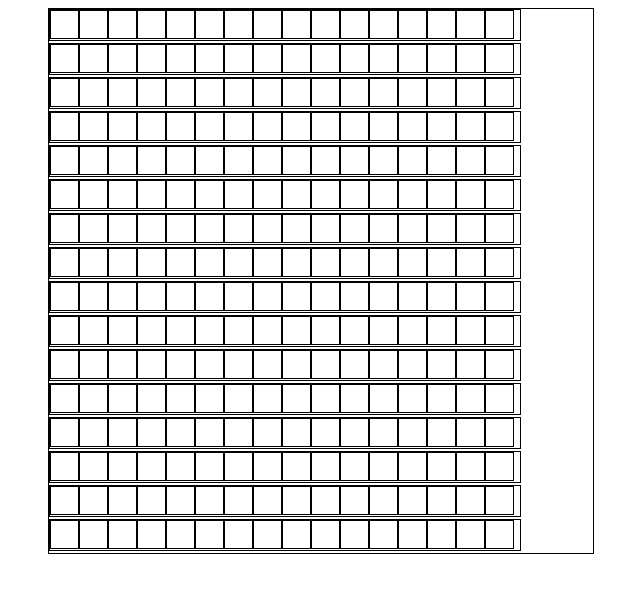
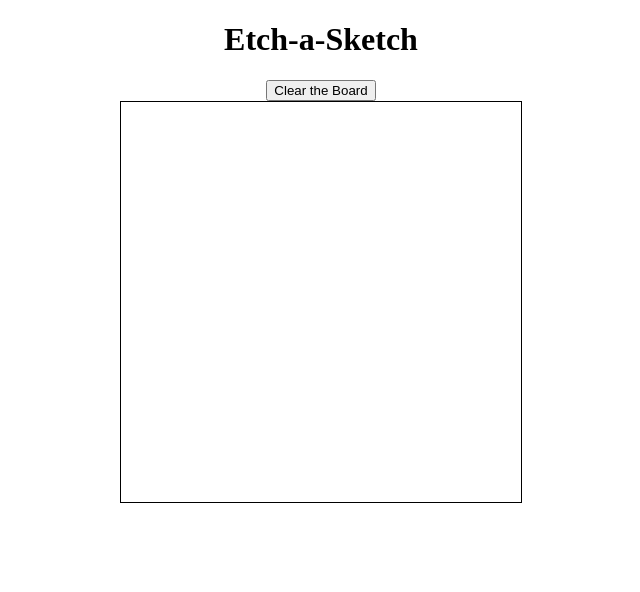
Before and after one commit to Justin-Welsh/etch-a-sketch, a plain HTML site: page index.html in a window 1280 px wide. Shown: the whole page, without its empty margins (319-959 px from the left). Drawn offline with Linux system fonts and the light colour scheme.

Commit message:
Figured out a very rough and cobbled together solution. Marking as finished

```diff
--- a/index.html
+++ b/index.html
@@ -5,7 +5,9 @@
     <title>Etch a Sketch</title>
 </head>
 <body>
-    <div class="board"></div>
+    <h1>Etch-a-Sketch</h1>
+    <button id="button" class="clear">Clear the Board</button>
+    <div id="container" class="board"></div>
     <script src="script.js"></script>
 </body>
 </html>
--- a/script.css
+++ b/script.css
@@ -1,20 +1,28 @@
+:root {
+    --num-boxes: 32;
+}
+
 .board {
+    display: grid;
+    grid-template-columns: repeat(var(--num-boxes), 1fr);
+    grid-template-rows: repeat(var(--num-boxes), 1fr);
     margin: 0 auto;
     border: 1px solid #000;
-    height: 544px;
-    width: 544px;
+    height: 400px;
+    width: 400px;
 }
 
-#row {
-    background-color: transparent;
-    height: 30px;
-    width: 470px;
+.clear {
+    display: block;
+    margin: 0 auto;
 }
 
 .square {
-    display: inline-block;
-    border: 1px solid #000;
-    height: 27px;
-    width: 27px;
-    background: #fff;
+    display: block;
+    background-color: #fff;
+
 }
+
+h1 {
+    text-align: center;
+}
--- a/script.js
+++ b/script.js
@@ -1,51 +1,33 @@
-/*
-    Board size is 512px
-    Each square needs to be 32px
-*/
+let root = document.documentElement;
+let container = document.querySelector("#container");
+let button = document.getElementById("button");
 
 
-const board = document.querySelector(".board");
-
-function populateBoard() {
-    var i = 0;
-
-
-    // create 16 rows within the board div
-    while(i < 16) {
-        var row = document.createElement("div");
-        row.setAttribute("id", "row");
-        board.classList.add("row");
-        board.appendChild(row);
-
-        i++;
+// Fill the board with a grid of squares
+function populateBoard(numberOfTiles) {
+    let num = getComputedStyle(root).getPropertyValue('--num-boxes');
+    for(let i = 0; i < num ** 2; i++) {
+        let square = document.createElement("div");
+        square.classList.add("square");
+        container.appendChild(square);
     }
-/*
-    for(var j = 0; j < 16; j++) {
-        var square = document.createElement("div");
-        square.setAttribute("class", "square");
-        row.classList.add("square");
-        row.appendChild(square);
-        } */
-
-
-
-
-
-    const rows = document.querySelectorAll("#row");
-
-
-    rows.forEach((row) => {
-        for(var j = 0; j < 16; j++) {
-            var square = document.createElement("div");
-            square.setAttribute("class", "square");
-            row.classList.add("square");
-            row.appendChild(square);
-            }
-
-    });
-
-
-
 }
 
+// Add event listeners to each square within the board container
+function squareEventListeners() {
+    let squareList = document.querySelectorAll(".square");
+    squareList.forEach(square => square.addEventListener('mouseenter', function() {
+        this.style.backgroundColor = "#3f3f3f";
+    }));
+}
+
+// Clear the board when you press the button
+function clearBoard() {
+    let squareList = document.querySelectorAll(".square");
+    squareList.forEach(square => square.style.backgroundColor = "#fff");
+}
+
+// Populate the board, add the event listeners and start the sketch
 populateBoard();
+squareEventListeners();
+button.addEventListener("click", clearBoard);
```
